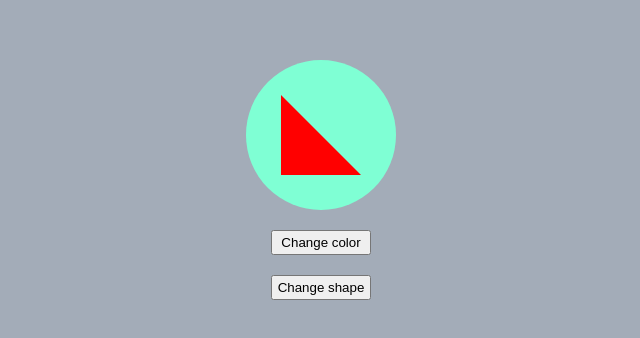
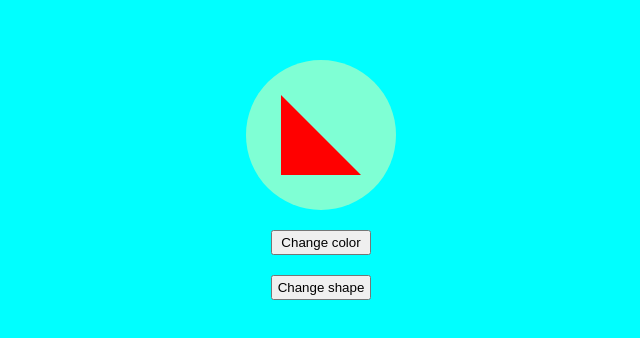
Before and after one commit to Amit848211/change-color, a plain HTML site: page index.html in a window 1280 px wide. Shown: the part 220-558 px from the top of the page, without its empty margins (319-959 px from the left). Drawn offline with Linux system fonts and the light colour scheme.

Commit message:
Update style.css

```diff
--- a/style.css
+++ b/style.css
@@ -4,8 +4,7 @@
     box-sizing: border-box;
 }
 body{
-    background-color:#A3ACB8;
-}
+    background-color: aqua;
 .container{
     height: 100vh;
     width: 100vw;
```
